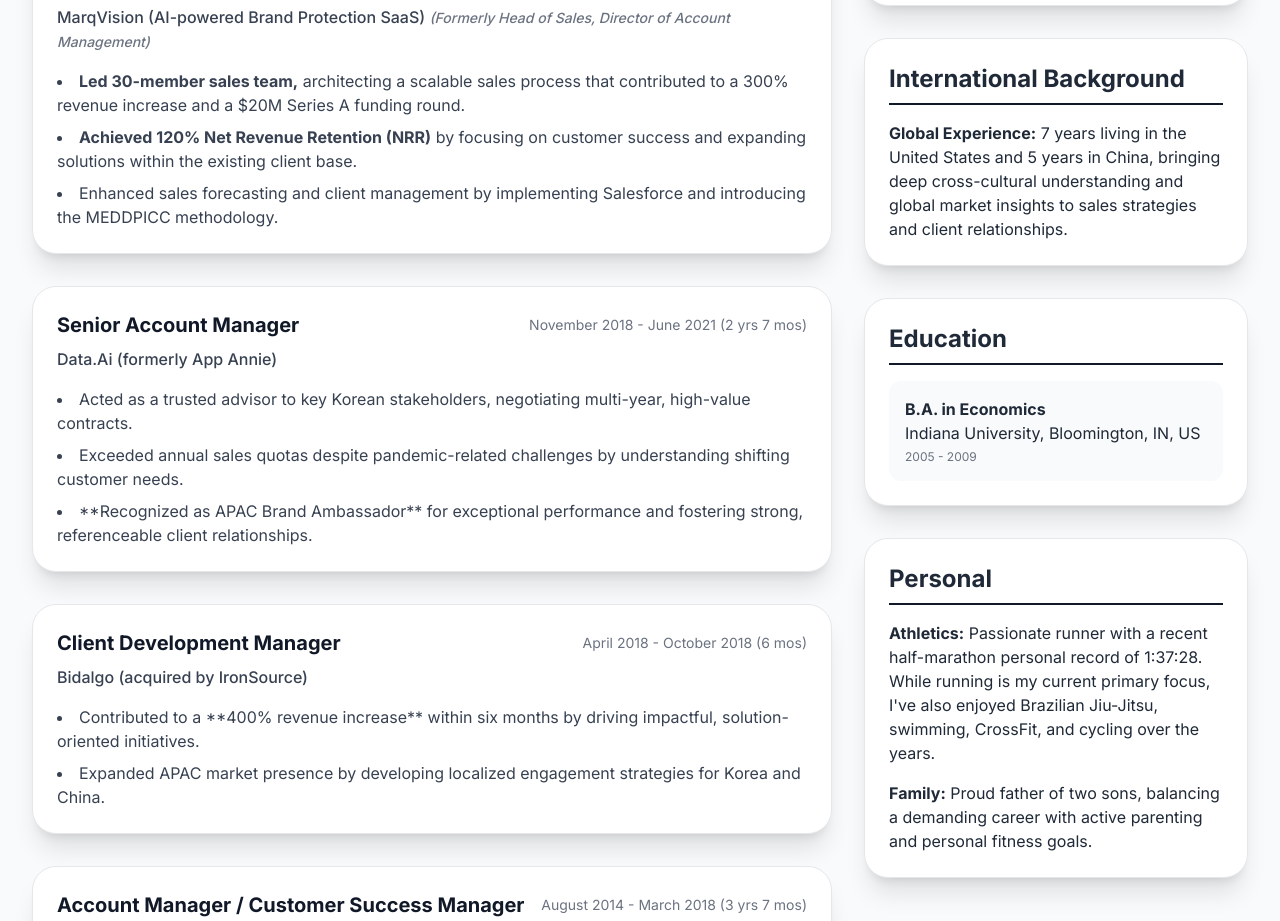
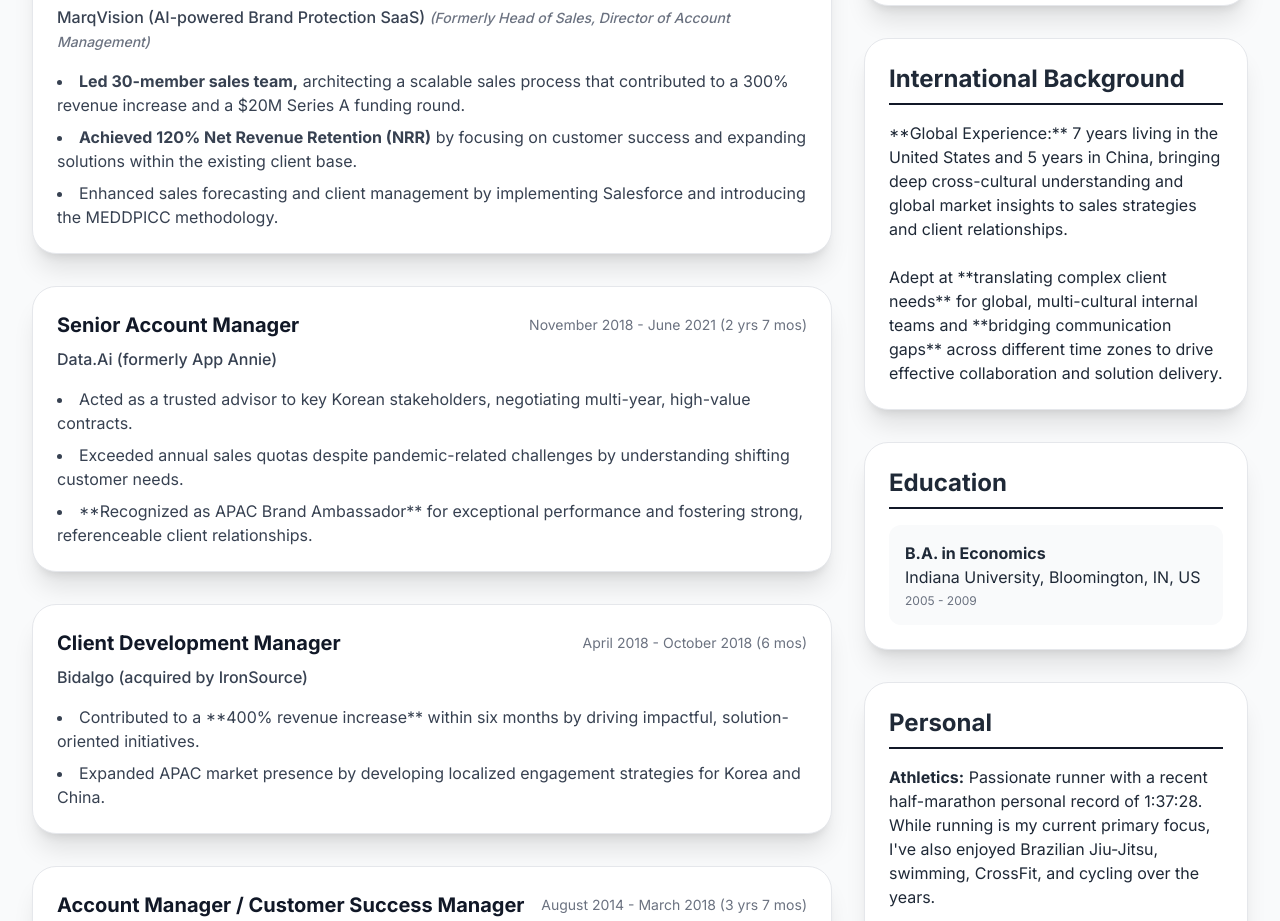
Before and after one commit to junhakim-pro/junhakim-pro.github.io, a plain HTML site: page index.html in a window 1280 px wide. Shown: the part 1128-2049 px from the top of the page. Drawn offline with nearby package versions, Linux system fonts and the light colour scheme.

Commit message:
Update index.html
International Background

Global Experience: 7 years living in the United States and 5 years in China, bringing deep cross-cultural understanding and global market insights to sales strategies and client relationships.



여기에 조금 더 가미했으면 하는게, 고객부분 뿐만이 아니라 고객의 고충을 내부의 글로벌 조직에 효과적으로 커뮤니케이션 할줄 안다고. 다양한 시간대의 다문화 인력들과 일을 잘 한다는걸.. 인종차별시각 없이 잘.. 표현하고 싶은데

```diff
--- a/index.html
+++ b/index.html
@@ -187,7 +187,9 @@
                 <div class="bg-white dark:bg-gray-800 rounded-3xl p-6 shadow-xl border border-gray-200 dark:border-gray-700">
                     <h2 class="text-xl md:text-2xl font-bold mb-4 border-b-2 border-gray-900 dark:border-gray-500 pb-2">International Background</h2>
                     <p class="text-sm md:text-base">
-                        <strong>Global Experience:</strong> 7 years living in the United States and 5 years in China, bringing deep cross-cultural understanding and global market insights to sales strategies and client relationships.
+                        **Global Experience:** 7 years living in the United States and 5 years in China, bringing deep cross-cultural understanding and global market insights to sales strategies and client relationships.
+                        <br><br>
+                        Adept at **translating complex client needs** for global, multi-cultural internal teams and **bridging communication gaps** across different time zones to drive effective collaboration and solution delivery.
                     </p>
                 </div>
 
```
